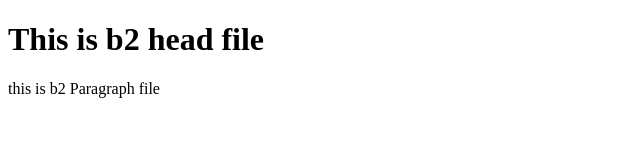
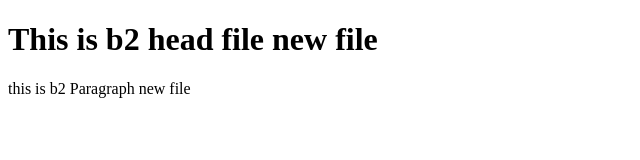
Before and after one commit to tina123-svg/new-repo, a plain HTML site: page index.html in a window 1280 px wide. Shown: the whole page, without its empty margins (0-640 px from the left). Drawn offline with Linux system fonts and the light colour scheme.

Commit message:
b2 changed

```diff
--- a/index.html
+++ b/index.html
@@ -6,7 +6,7 @@
     <title>Document</title>
 </head>
 <body>
-    <h1>This is b2 head file</h1>
-    <p>this is b2 Paragraph file</p>
+    <h1>This is b2 head file new file</h1>
+    <p>this is b2 Paragraph new file</p>
 </body>
 </html>
```
